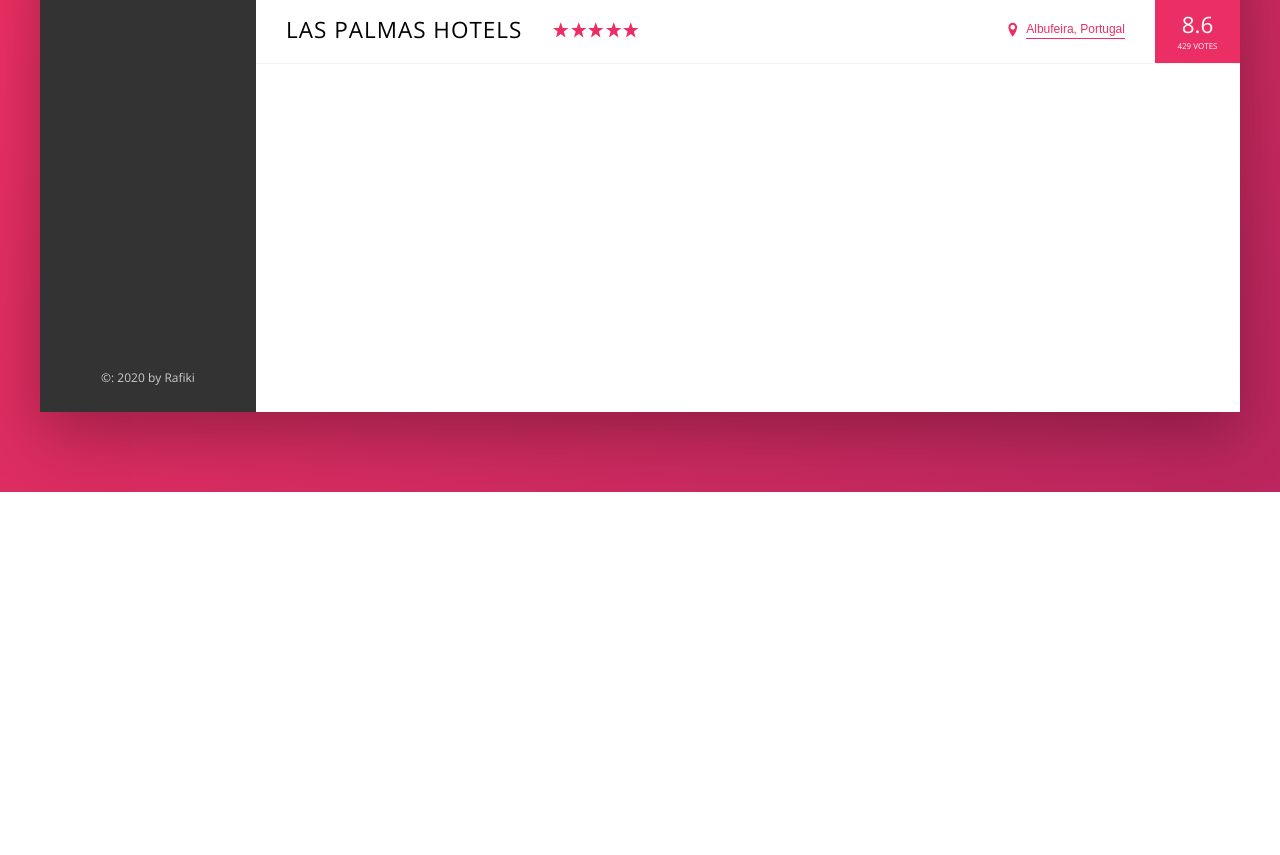
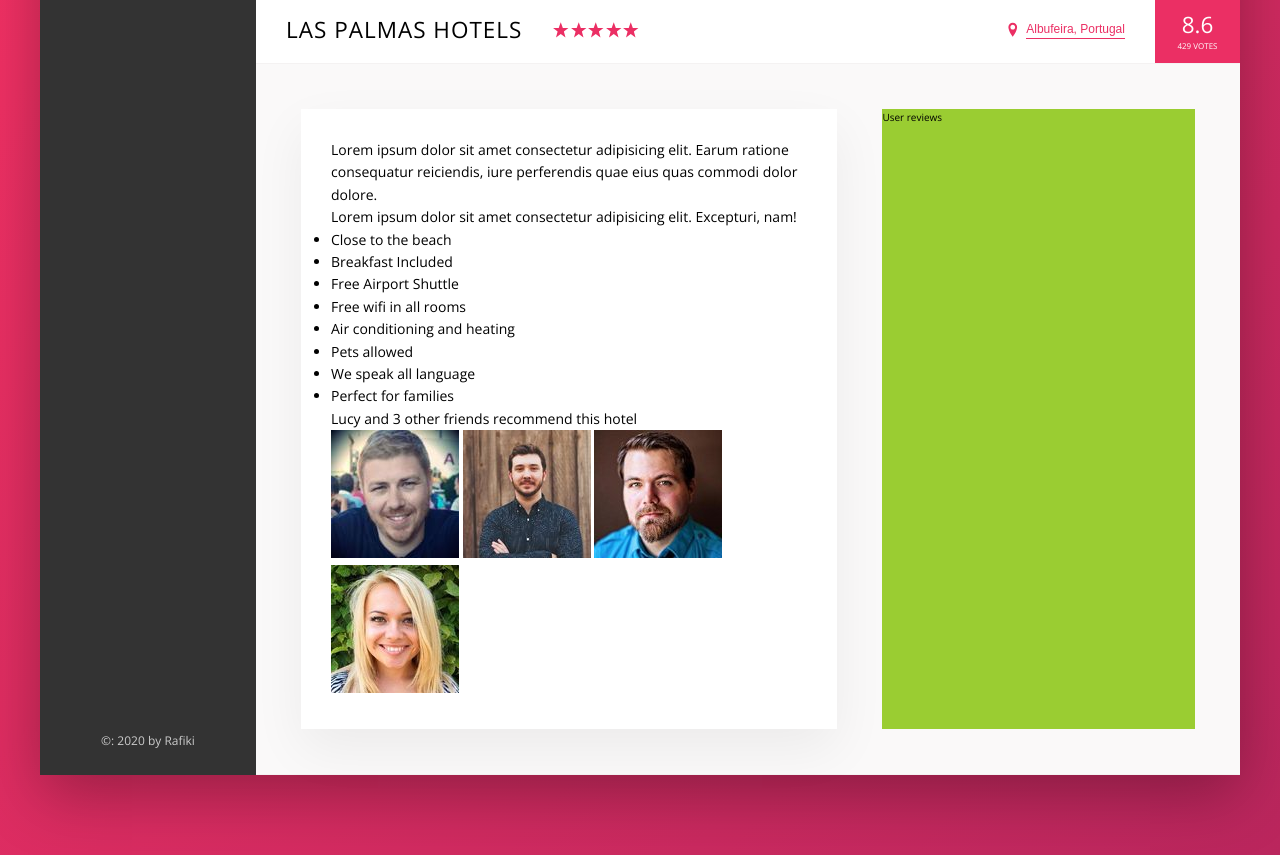
Before and after one commit to fakhrirafiki/pemesanan-hotel, a website: page index.html in a window 1280 px wide. Shown: the part 538-1393 px from the top of the page. Before the commit the page ends 1030 px from the top, so only its background shows below. Drawn offline with nearby package versions, Linux system fonts and the light colour scheme.

Commit message:
Building the Description Section - Part 1

```diff
--- a/index.html
+++ b/index.html
@@ -134,6 +134,43 @@
                         <div class="overview__rating-count">429 votes</div>
                     </div>
                 </div>
+
+                <div class="detail">
+                    <div class="description">
+                        <p class="paragraph">
+                            Lorem ipsum dolor sit amet consectetur adipisicing elit. Earum ratione consequatur
+                            reiciendis, iure perferendis quae eius quas commodi dolor dolore.
+                        </p>
+                        <p class="paragraph">
+                            Lorem ipsum dolor sit amet consectetur adipisicing elit. Excepturi, nam!
+                        </p>
+                        <ul class="list">
+                            <li class="list__item">Close to the beach</li>
+                            <li class="list__item">Breakfast Included</li>
+                            <li class="list__item">Free Airport Shuttle</li>
+                            <li class="list__item">Free wifi in all rooms</li>
+                            <li class="list__item">Air conditioning and heating</li>
+                            <li class="list__item">Pets allowed</li>
+                            <li class="list__item">We speak all language</li>
+                            <li class="list__item">Perfect for families</li>
+                        </ul>
+                        <div class="recommend">
+                            <p class="recommend__count">
+                                Lucy and 3 other friends recommend this hotel
+                            </p>
+                            <div class="recommend__friends">
+                                <img src="img/user-3.jpg" alt="Friend 1" class="recommend__photo">
+                                <img src="img/user-4.jpg" alt="Friend 2" class="recommend__photo">
+                                <img src="img/user-5.jpg" alt="Friend 3" class="recommend__photo">
+                                <img src="img/user-6.jpg" alt="Friend 4" class="recommend__photo">
+                            </div>
+
+                        </div>
+                    </div>
+                    <div class="user-reviews">
+                        User reviews
+                    </div>
+                </div>
             </main>
         </div>
     </div>
--- a/sass/_base.scss
+++ b/sass/_base.scss
@@ -42,6 +42,9 @@ Grey dark 3: #999
     --color-grey-dark-3: #999;
 
     --shadow-dark: 0 2rem 6rem rgba(0, 0, 0, 0.3);
+    --shadow-light: 0 2rem 5rem rgba(0, 0, 0, 0.06);
+
+    --line: 1px solid var(--color-grey-light-2);
 }
 
 html {
--- a/sass/_components.scss
+++ b/sass/_components.scss
@@ -211,7 +211,7 @@
 .overview {
     display: flex;
     align-items: center;
-    border-bottom: 1px solid var(--color-grey-light-2);
+    border-bottom: var(--line);
 
     &__heading {
         font-size: 2.25rem;
--- a/sass/_layout.scss
+++ b/sass/_layout.scss
@@ -10,7 +10,7 @@
     font-size: 1.4rem;
     height: 7rem;
     background-color: #fff;
-    border-bottom: 1px solid var(--color-grey-light-2);
+    border-bottom: var(--line);
 
     display: flex;
     justify-content: space-between;
@@ -33,8 +33,26 @@
 .hotel-view {
     background-color: #fff;
 
-    //TEST
-    height: 80rem;
-
     flex: 1;
 }
+
+.detail {
+    display: flex;
+    padding: 4.5rem;
+    background-color: var(--color-grey-light-1);
+    border-bottom: var(--line);
+}
+
+.description {
+    font-size: 1.4rem;
+    background-color: #fff;
+    box-shadow: var(--shadow-light);
+    padding: 3rem;
+    flex: 0 0 60%;
+    margin-right: 4.5rem;
+}
+
+.user-reviews {
+    background-color: yellowgreen;
+    flex: 1;
+}
```
Also changed, not shown: css/main.css, 1 other file.
